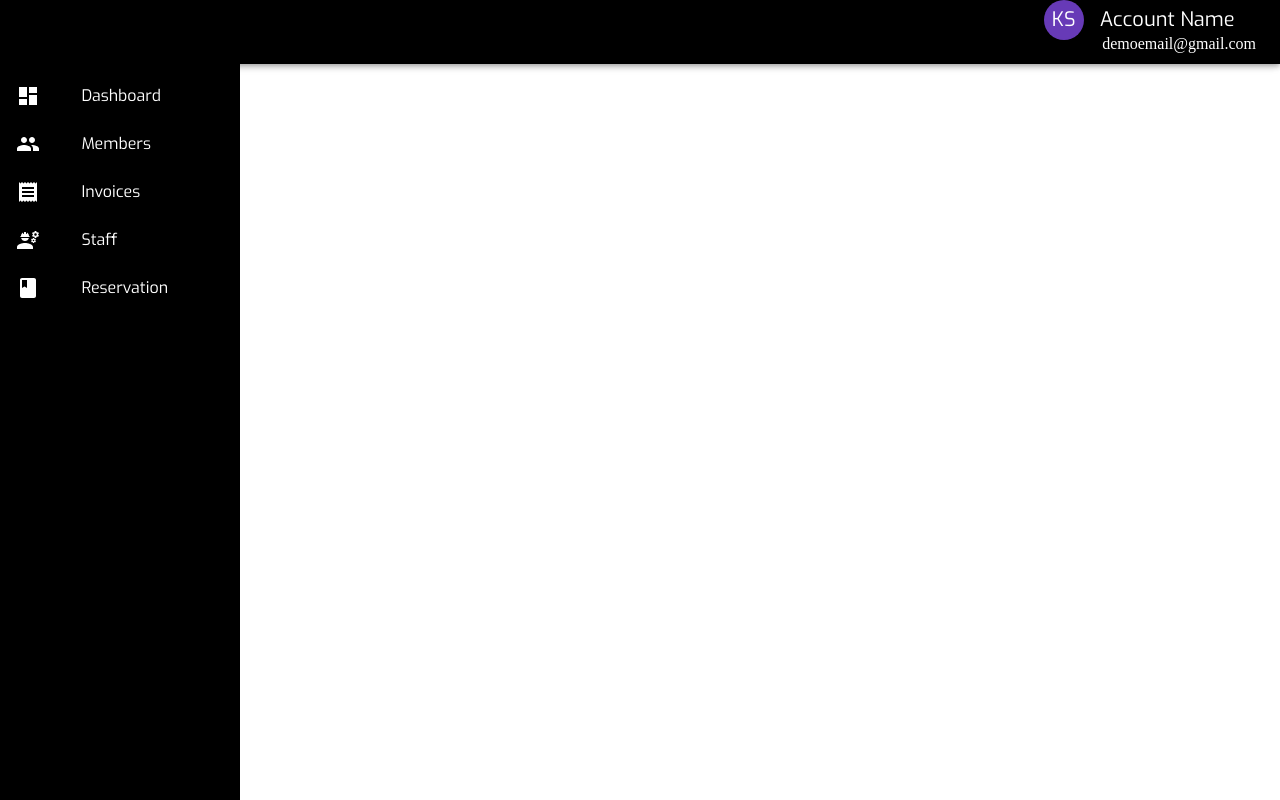
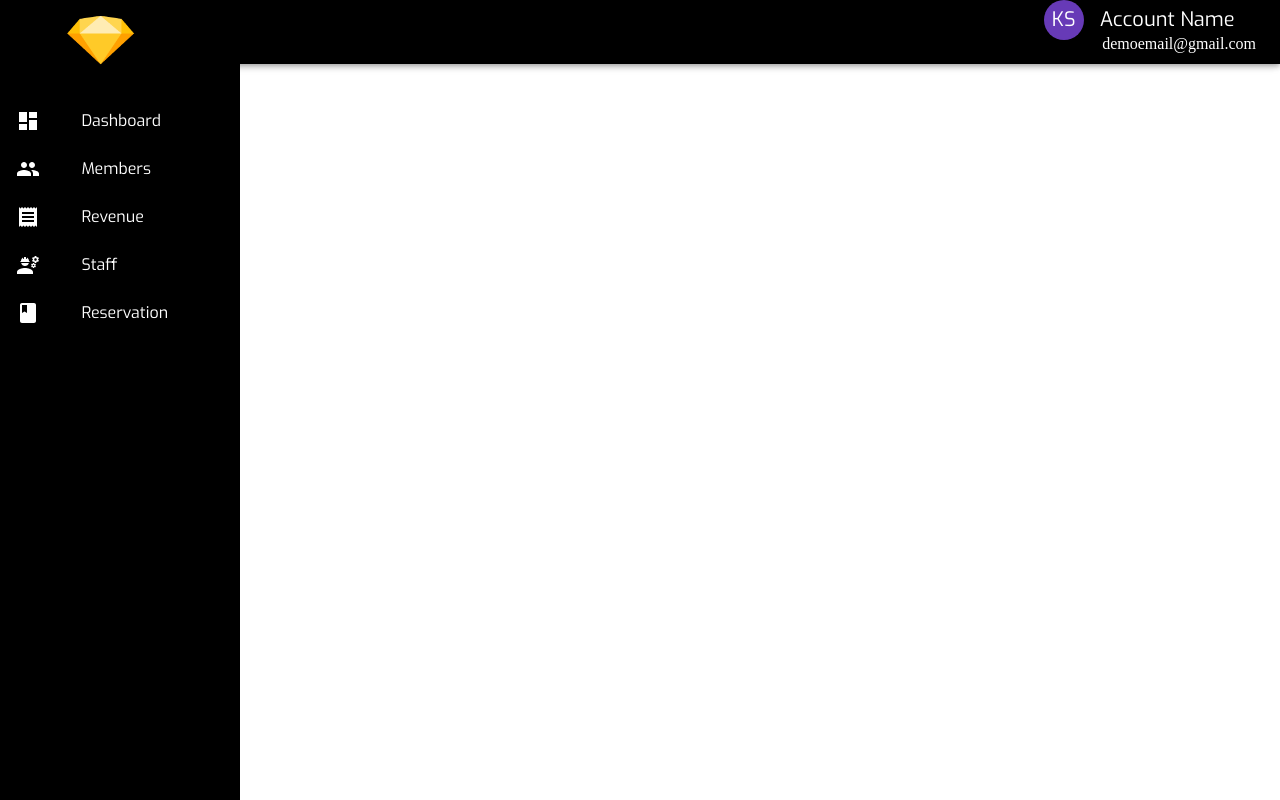
Before and after one commit to MrSurenK/Clubber, a React (Vite) app in the folder front-end/Clubber CRM/: page /user/staff in a window 1280 px wide. Built offline with nearby package versions, Linux system fonts and the light colour scheme.

Commit message:
Established route links, and installed logo

```diff
--- a/front-end/Clubber CRM/src/StaffComponents/StaffLayout.jsx
+++ b/front-end/Clubber CRM/src/StaffComponents/StaffLayout.jsx
@@ -20,6 +20,9 @@ import ListItemButton from "@mui/material/ListItemButton";
 import ListItemText from "@mui/material/ListItemText";
 import { colors } from "@mui/material";
 import styles from "./StaffLayout.module.css";
+import { Link as RouterLink, useNavigate } from "react-router-dom";
+import sketch from "../../assets/sketch.png";
+
 const StaffHeader = () => {
   const drawerWidth = 240;
 
@@ -28,6 +31,12 @@ const StaffHeader = () => {
       fontFamily: "Exo,Roboto",
     },
   });
+
+  const navigate = useNavigate();
+
+  const handleDashboardButton = (route) => {
+    navigate(route);
+  };
 
   return (
     <ThemeProvider theme={LayoutTheme}>
@@ -77,29 +86,40 @@ const StaffHeader = () => {
           variant="permanent"
           anchor="left"
         >
-          <ToolBar />
+          <ToolBar>
+            <img src={sketch} alt="logo" className={styles.logo} />
+          </ToolBar>
           <List>
             {[
               {
                 text: "Dashboard",
                 icon: <DashboardIcon sx={{ color: "white" }} />,
+                route: "dashboard",
               },
-              { text: "Members", icon: <GroupIcon sx={{ color: "white" }} /> },
               {
-                text: "Invoices",
+                text: "Members",
+                icon: <GroupIcon sx={{ color: "white" }} />,
+                route: "members",
+              },
+              {
+                text: "Revenue",
                 icon: <ReceiptIcon sx={{ color: "white" }} />,
+                route: "revenue",
               },
               {
                 text: "Staff",
                 icon: <EngineeringIcon sx={{ color: "white" }} />,
+                route: "employee",
               },
               {
                 text: "Reservation",
                 icon: <BookIcon sx={{ color: "white" }} />,
+                route: "reservations", //Will break, does not exist yet(Stetch goal)
               },
             ].map((item, index) => (
               <ListItem key={index} disablePadding>
                 <ListItemButton
+                  onClick={() => handleDashboardButton(item.route)}
                   className={styles.ListItemButton}
                   sx={{
                     display: "flex",
--- a/front-end/Clubber CRM/src/StaffComponents/StaffLayout.module.css
+++ b/front-end/Clubber CRM/src/StaffComponents/StaffLayout.module.css
@@ -1,3 +1,11 @@
 ListItemButton.Mui-selected {
   color: "grey";
 }
+
+.logo {
+  width: 40%;
+  height: auto;
+  margin-left: 20%;
+  margin-bottom: 10%;
+  margin-top: 10px;
+}
```
